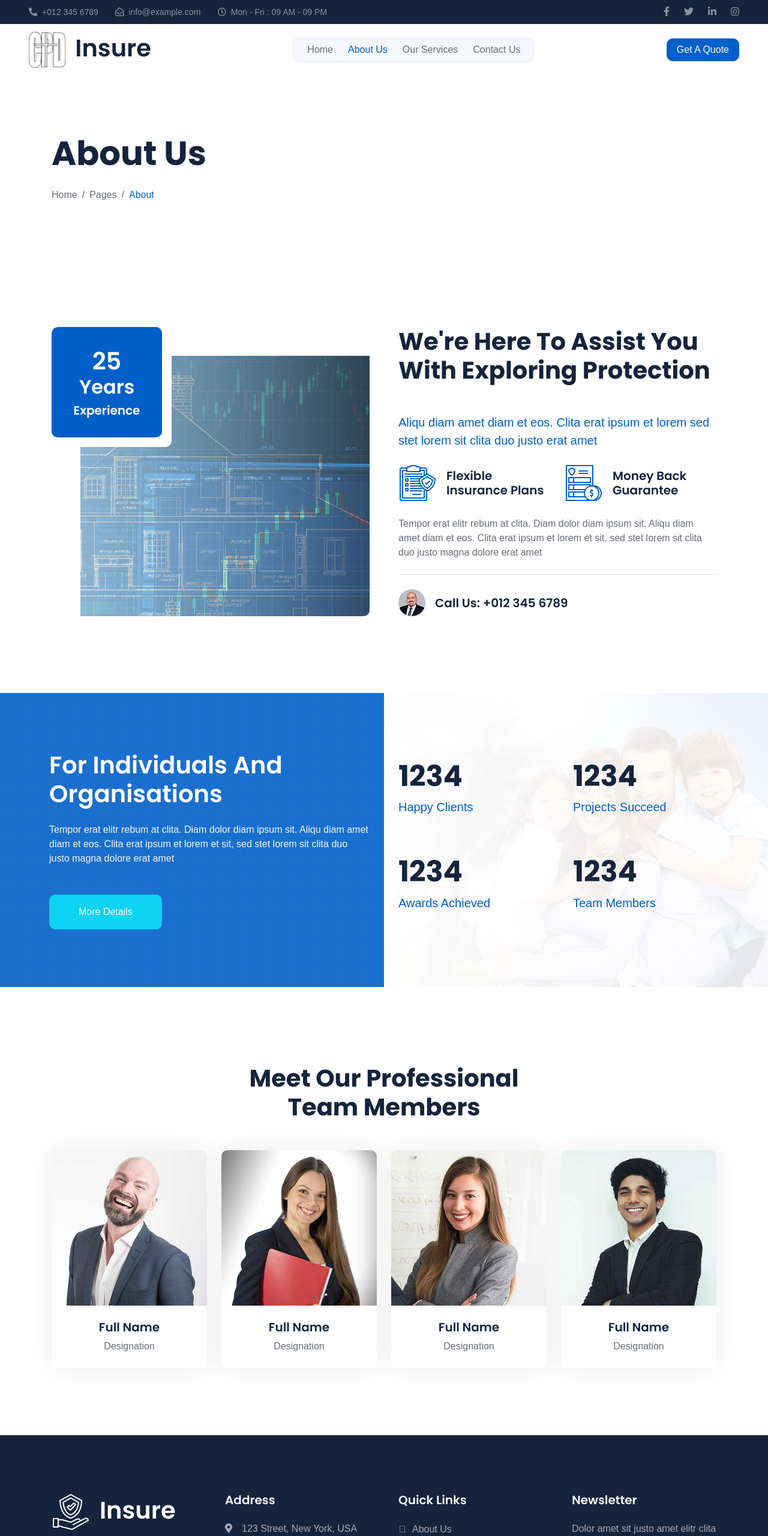
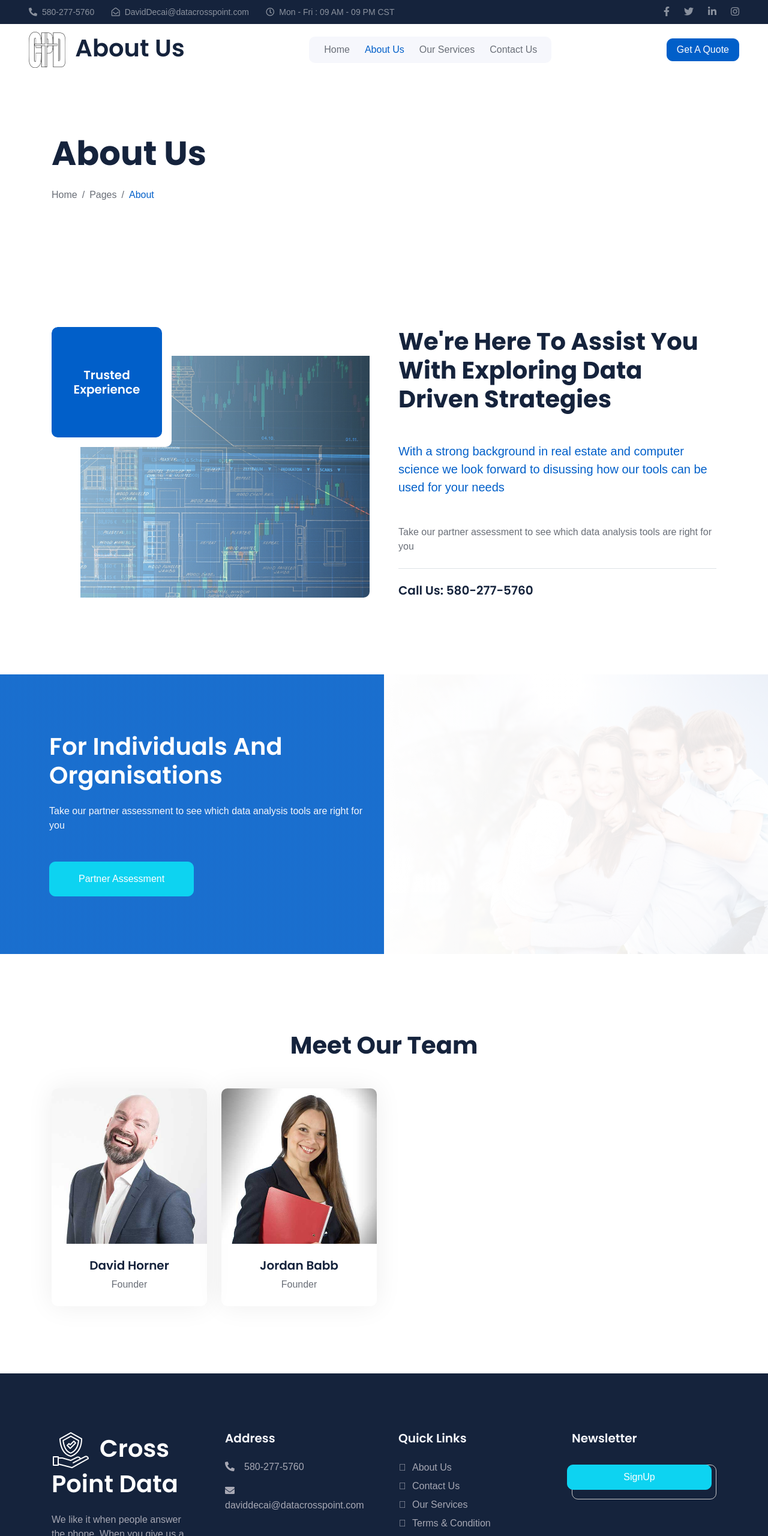
Before and after one commit to jordanbabb99/LandingPage, a plain HTML site: page about.html in a window 1280 px wide. Shown: the top 2560 px of the page at 60% size. Drawn offline with nearby package versions, Linux system fonts and the light colour scheme.

Commit message:
Further updates and edits to site
I like updates.

```diff
--- a/about.html
+++ b/about.html
@@ -45,15 +45,15 @@
             <div class="col-lg-7 px-5 text-start">
                 <div class="h-100 d-inline-flex align-items-center me-4">
                     <small class="fa fa-phone-alt me-2"></small>
-                    <small>+012 345 6789</small>
+                    <small>580-277-5760</small>
                 </div>
                 <div class="h-100 d-inline-flex align-items-center me-4">
                     <small class="far fa-envelope-open me-2"></small>
-                    <small>info@example.com</small>
+                    <small>DavidDecai@datacrosspoint.com</small>
                 </div>
                 <div class="h-100 d-inline-flex align-items-center me-4">
                     <small class="far fa-clock me-2"></small>
-                    <small>Mon - Fri : 09 AM - 09 PM</small>
+                    <small>Mon - Fri : 09 AM - 09 PM CST</small>
                 </div>
             </div>
             <div class="col-lg-5 px-5 text-end">
@@ -72,7 +72,7 @@
     <!-- Navbar Start -->
     <nav class="navbar navbar-expand-lg bg-white navbar-light sticky-top px-4 px-lg-5">
         <a href="index.html" class="navbar-brand d-flex align-items-center">
-            <h1 class="m-0"><img class="img-fluid me-3" src="img/icon/icon-02-primary.png" alt="">Insure</h1>
+            <h1 class="m-0"><img class="img-fluid me-3" src="img/icon/icon-02-primary.png" alt="">About Us</h1>
         </a>
         <button type="button" class="navbar-toggler" data-bs-toggle="collapse" data-bs-target="#navbarCollapse">
             <span class="navbar-toggler-icon"></span>
@@ -115,36 +115,39 @@
                         <img class="position-absolute w-100 h-100" src="img/about.jpg" alt="" style="object-fit: cover;">
                         <div class="position-absolute top-0 start-0 bg-white rounded pe-3 pb-3" style="width: 200px; height: 200px;">
                             <div class="d-flex flex-column justify-content-center text-center bg-primary rounded h-100 p-3">
-                                <h1 class="text-white mb-0">25</h1>
-                                <h2 class="text-white">Years</h2>
-                                <h5 class="text-white mb-0">Experience</h5>
+<!--                                <h1 class="text-white mb-0">25</h1>-->
+<!--                                <h2 class="text-white">Years</h2>-->
+                                <h5 class="text-white mb-0">Trusted
+                                <br>
+                                    Experience
+                                </h5>
                             </div>
                         </div>
                     </div>
                 </div>
                 <div class="col-lg-6 wow fadeInUp" data-wow-delay="0.5s">
                     <div class="h-100">
-                        <h1 class="display-6 mb-5">We're Here To Assist You With Exploring Protection</h1>
-                        <p class="fs-5 text-primary mb-4">Aliqu diam amet diam et eos. Clita erat ipsum et lorem sed stet lorem sit clita duo justo erat amet</p>
+                        <h1 class="display-6 mb-5">We're Here To Assist You With Exploring Data Driven Strategies</h1>
+                        <p class="fs-5 text-primary mb-4">With a strong background in real estate and computer science we look forward to disussing how our tools can be used for your needs</p>
                         <div class="row g-4 mb-4">
                             <div class="col-sm-6">
                                 <div class="d-flex align-items-center">
-                                    <img class="flex-shrink-0 me-3" src="img/icon/icon-04-primary.png" alt="">
-                                    <h5 class="mb-0">Flexible Insurance Plans</h5>
+<!--                                    <img class="flex-shrink-0 me-3" src="img/icon/icon-04-primary.png" alt="">-->
+<!--                                    <h5 class="mb-0">Flexible Insurance Plans</h5>-->
                                 </div>
                             </div>
                             <div class="col-sm-6">
                                 <div class="d-flex align-items-center">
-                                    <img class="flex-shrink-0 me-3" src="img/icon/icon-03-primary.png" alt="">
-                                    <h5 class="mb-0">Money Back Guarantee</h5>
+<!--                                    <img class="flex-shrink-0 me-3" src="img/icon/icon-03-primary.png" alt="">-->
+<!--                                    <h5 class="mb-0">Money Back Guarantee</h5>-->
                                 </div>
                             </div>
                         </div>
-                        <p class="mb-4">Tempor erat elitr rebum at clita. Diam dolor diam ipsum sit. Aliqu diam amet diam et eos. Clita erat ipsum et lorem et sit, sed stet lorem sit clita duo justo magna dolore erat amet</p>
+                        <p class="mb-4">Take our partner assessment to see which data analysis tools are right for you </p>
                         <div class="border-top mt-4 pt-4">
                             <div class="d-flex align-items-center">
-                                <img class="flex-shrink-0 rounded-circle me-3" src="img/profile.jpg" alt="" >
-                                <h5 class="mb-0">Call Us: +012 345 6789</h5>
+<!--                                <img class="flex-shrink-0 rounded-circle me-3" src="img/profile.jpg" alt="" >-->
+                                <h5 class="mb-0">Call Us: 580-277-5760</h5>
                             </div>
                         </div>
                     </div>
@@ -162,31 +165,31 @@
                 <div class="col-lg-6 facts-text wow fadeIn" data-wow-delay="0.1s">
                     <div class="h-100 px-4 ps-lg-0">
                         <h1 class="text-white mb-4">For Individuals And Organisations</h1>
-                        <p class="text-light mb-5">Tempor erat elitr rebum at clita. Diam dolor diam ipsum sit. Aliqu diam amet diam et eos. Clita erat ipsum et lorem et sit, sed stet lorem sit clita duo justo magna dolore erat amet</p>
-                        <a href="" class="align-self-start btn btn-secondary py-3 px-5">More Details</a>
+                        <p class="text-light mb-5">Take our partner assessment to see which data analysis tools are right for you</p>
+                        <a href="" class="align-self-start btn btn-secondary py-3 px-5">Partner Assessment</a>
                     </div>
                 </div>
                 <div class="col-lg-6 facts-counter wow fadeIn" data-wow-delay="0.5s">
-                    <div class="h-100 px-4 pe-lg-0">
-                        <div class="row g-5">
-                            <div class="col-sm-6">
-                                <h1 class="display-5" data-toggle="counter-up">1234</h1>
-                                <p class="fs-5 text-primary">Happy Clients</p>
-                            </div>
-                            <div class="col-sm-6">
-                                <h1 class="display-5" data-toggle="counter-up">1234</h1>
-                                <p class="fs-5 text-primary">Projects Succeed</p>
-                            </div>
-                            <div class="col-sm-6">
-                                <h1 class="display-5" data-toggle="counter-up">1234</h1>
-                                <p class="fs-5 text-primary">Awards Achieved</p>
-                            </div>
-                            <div class="col-sm-6">
-                                <h1 class="display-5" data-toggle="counter-up">1234</h1>
-                                <p class="fs-5 text-primary">Team Members</p>
-                            </div>
-                        </div>
-                    </div>
+<!--                    <div class="h-100 px-4 pe-lg-0">-->
+<!--                        <div class="row g-5">-->
+<!--                            <div class="col-sm-6">-->
+<!--&lt;!&ndash;                                <h1 class="display-5" data-toggle="counter-up">1234</h1>&ndash;&gt;-->
+<!--&lt;!&ndash;                                <p class="fs-5 text-primary">Happy Clients</p>&ndash;&gt;-->
+<!--                            </div>-->
+<!--                            <div class="col-sm-6">-->
+<!--&lt;!&ndash;                                <h1 class="display-5" data-toggle="counter-up">1234</h1>&ndash;&gt;-->
+<!--&lt;!&ndash;                                <p class="fs-5 text-primary">Projects Succeed</p>&ndash;&gt;-->
+<!--                            </div>-->
+<!--                            <div class="col-sm-6">-->
+<!--&lt;!&ndash;                                <h1 class="display-5" data-toggle="counter-up">1234</h1>&ndash;&gt;-->
+<!--&lt;!&ndash;                                <p class="fs-5 text-primary">Awards Achieved</p>&ndash;&gt;-->
+<!--                            </div>-->
+<!--                            <div class="col-sm-6">-->
+<!--&lt;!&ndash;                                <h1 class="display-5" data-toggle="counter-up">1234</h1>&ndash;&gt;-->
+<!--&lt;!&ndash;                                <p class="fs-5 text-primary">Team Members</p>&ndash;&gt;-->
+<!--                            </div>-->
+<!--                        </div>-->
+<!--                    </div>-->
                 </div>
             </div>
         </div>
@@ -198,19 +201,19 @@
     <div class="container-xxl py-5">
         <div class="container">
             <div class="text-center mx-auto" style="max-width: 500px;">
-                <h1 class="display-6 mb-5">Meet Our Professional Team Members</h1>
+                <h1 class="display-6 mb-5">Meet Our Team </h1>
             </div>
             <div class="row g-4">
                 <div class="col-lg-3 col-md-6 wow fadeInUp" data-wow-delay="0.1s">
                     <div class="team-item rounded">
                         <img class="img-fluid" src="img/team-1.jpg" alt="">
                         <div class="text-center p-4">
-                            <h5>Full Name</h5>
-                            <span>Designation</span>
+                            <h5>David Horner</h5>
+                            <span>Founder</span>
                         </div>
                         <div class="team-text text-center bg-white p-4">
-                            <h5>Full Name</h5>
-                            <p>Designation</p>
+                            <h5>David Horner</h5>
+                            <p></p>
                             <div class="d-flex justify-content-center">
                                 <a class="btn btn-square btn-light m-1" href=""><i class="fab fa-twitter"></i></a>
                                 <a class="btn btn-square btn-light m-1" href=""><i class="fab fa-facebook-f"></i></a>
@@ -224,12 +227,12 @@
                     <div class="team-item rounded">
                         <img class="img-fluid" src="img/team-2.jpg" alt="">
                         <div class="text-center p-4">
-                            <h5>Full Name</h5>
-                            <span>Designation</span>
+                            <h5>Jordan Babb</h5>
+                            <span>Founder</span>
                         </div>
                         <div class="team-text text-center bg-white p-4">
-                            <h5>Full Name</h5>
-                            <p>Designation</p>
+                            <h5>Jordan Babb</h5>
+                            <p>Full Stack Developer</p>
                             <div class="d-flex justify-content-center">
                                 <a class="btn btn-square btn-light m-1" href=""><i class="fab fa-twitter"></i></a>
                                 <a class="btn btn-square btn-light m-1" href=""><i class="fab fa-facebook-f"></i></a>
@@ -240,34 +243,34 @@
                     </div>
                 </div>
                 <div class="col-lg-3 col-md-6 wow fadeInUp" data-wow-delay="0.5s">
-                    <div class="team-item rounded">
-                        <img class="img-fluid" src="img/team-3.jpg" alt="">
-                        <div class="text-center p-4">
-                            <h5>Full Name</h5>
-                            <span>Designation</span>
-                        </div>
-                        <div class="team-text text-center bg-white p-4">
-                            <h5>Full Name</h5>
-                            <p>Designation</p>
-                            <div class="d-flex justify-content-center">
-                                <a class="btn btn-square btn-light m-1" href=""><i class="fab fa-twitter"></i></a>
-                                <a class="btn btn-square btn-light m-1" href=""><i class="fab fa-facebook-f"></i></a>
-                                <a class="btn btn-square btn-light m-1" href=""><i class="fab fa-youtube"></i></a>
-                                <a class="btn btn-square btn-light m-1" href=""><i class="fab fa-linkedin-in"></i></a>
-                            </div>
-                        </div>
+<!--                    <div class="team-item rounded">-->
+<!--&lt;!&ndash;                        <img class="img-fluid" src="img/team-3.jpg" alt="">&ndash;&gt;-->
+<!--&lt;!&ndash;                        <div class="text-center p-4">&ndash;&gt;-->
+<!--                            <h5>Full Name</h5>-->
+<!--                            <span>Designation</span>-->
+<!--                        </div>-->
+<!--                        <div class="team-text text-center bg-white p-4">-->
+<!--                            <h5>Full Name</h5>-->
+<!--                            <p>Designation</p>-->
+<!--                            <div class="d-flex justify-content-center">-->
+<!--                                <a class="btn btn-square btn-light m-1" href=""><i class="fab fa-twitter"></i></a>-->
+<!--                                <a class="btn btn-square btn-light m-1" href=""><i class="fab fa-facebook-f"></i></a>-->
+<!--                                <a class="btn btn-square btn-light m-1" href=""><i class="fab fa-youtube"></i></a>-->
+<!--                                <a class="btn btn-square btn-light m-1" href=""><i class="fab fa-linkedin-in"></i></a>-->
+<!--                            </div>-->
+<!--                        </div>-->
                     </div>
                 </div>
                 <div class="col-lg-3 col-md-6 wow fadeInUp" data-wow-delay="0.7s">
                     <div class="team-item rounded">
-                        <img class="img-fluid" src="img/team-4.jpg" alt="">
-                        <div class="text-center p-4">
-                            <h5>Full Name</h5>
-                            <span>Designation</span>
-                        </div>
+<!--                        <img class="img-fluid" src="img/team-4.jpg" alt="">-->
+<!--                        <div class="text-center p-4">-->
+<!--                            <h5>Full Name</h5>-->
+<!--                            <span>Designation</span>-->
+<!--                        </div>-->
                         <div class="team-text text-center bg-white p-4">
-                            <h5>Full Name</h5>
-                            <p>Designation</p>
+                            <h5>David Horner</h5>
+                            <p>Founder</p>
                             <div class="d-flex justify-content-center">
                                 <a class="btn btn-square btn-light m-1" href=""><i class="fab fa-twitter"></i></a>
                                 <a class="btn btn-square btn-light m-1" href=""><i class="fab fa-facebook-f"></i></a>
@@ -288,8 +291,8 @@
         <div class="container py-5">
             <div class="row g-5">
                 <div class="col-lg-3 col-md-6">
-                    <h1 class="text-white mb-4"><img class="img-fluid me-3" src="img/icon/icon-02-light.png" alt="">Insure</h1>
-                    <p>Diam dolor diam ipsum sit. Aliqu diam amet diam et eos. Clita erat ipsum et lorem et sit, sed stet lorem sit clita</p>
+                    <h1 class="text-white mb-4"><img class="img-fluid me-3" src="img/icon/icon-02-light.png" alt="">Cross Point Data</h1>
+                    <p>We like it when people answer the phone. When you give us a call we look forward to providing you a free consultation so that you can gain assurance about your direction.</p>
                     <div class="d-flex pt-2">
                         <a class="btn btn-square me-1" href=""><i class="fab fa-twitter"></i></a>
                         <a class="btn btn-square me-1" href=""><i class="fab fa-facebook-f"></i></a>
@@ -299,9 +302,9 @@
                 </div>
                 <div class="col-lg-3 col-md-6">
                     <h5 class="text-light mb-4">Address</h5>
-                    <p><i class="fa fa-map-marker-alt me-3"></i>123 Street, New York, USA</p>
-                    <p><i class="fa fa-phone-alt me-3"></i>+012 345 67890</p>
-                    <p><i class="fa fa-envelope me-3"></i>info@example.com</p>
+<!--                    <p><i class="fa fa-map-marker-alt me-3"></i>123 Street, New York, USA</p>-->
+                    <p><i class="fa fa-phone-alt me-3"></i>580-277-5760</p>
+                    <p><i class="fa fa-envelope me-3"></i>daviddecai@datacrosspoint.com</p>
                 </div>
                 <div class="col-lg-3 col-md-6">
                     <h5 class="text-light mb-4">Quick Links</h5>
@@ -313,7 +316,7 @@
                 </div>
                 <div class="col-lg-3 col-md-6">
                     <h5 class="text-light mb-4">Newsletter</h5>
-                    <p>Dolor amet sit justo amet elitr clita ipsum elitr est.</p>
+                    <p></p>
                     <div class="position-relative mx-auto" style="max-width: 400px;">
                         <input class="form-control bg-transparent w-100 py-3 ps-4 pe-5" type="text" placeholder="Your email">
                         <button type="button" class="btn btn-secondary py-2 position-absolute top-0 end-0 mt-2 me-2">SignUp</button>
@@ -325,11 +328,11 @@
             <div class="container">
                 <div class="row">
                     <div class="col-md-6 text-center text-md-start mb-3 mb-md-0">
-                        &copy; <a href="#">Your Site Name</a>, All Right Reserved.
+                        &copy; <a href="#">Cross Point Data -- Advanced Production Partners, LLC</a>, All Right Reserved.
                     </div>
                     <div class="col-md-6 text-center text-md-end">
                         <!--/*** This template is free as long as you keep the footer author’s credit link/attribution link/backlink. If you'd like to use the template without the footer author’s credit link/attribution link/backlink, you can purchase the Credit Removal License from "https://htmlcodex.com/credit-removal". Thank you for your support. ***/-->
-                        Designed By <a href="https://htmlcodex.com">HTML Codex</a>
+<!--                        Designed By <a href="https://htmlcodex.com">HTML Codex</a>-->
                     </div>
                 </div>
             </div>
```
Also changed, not shown: contact.html (+14 -14 lines), index.html (+12 -9 lines), service.html (+20 -20 lines).
